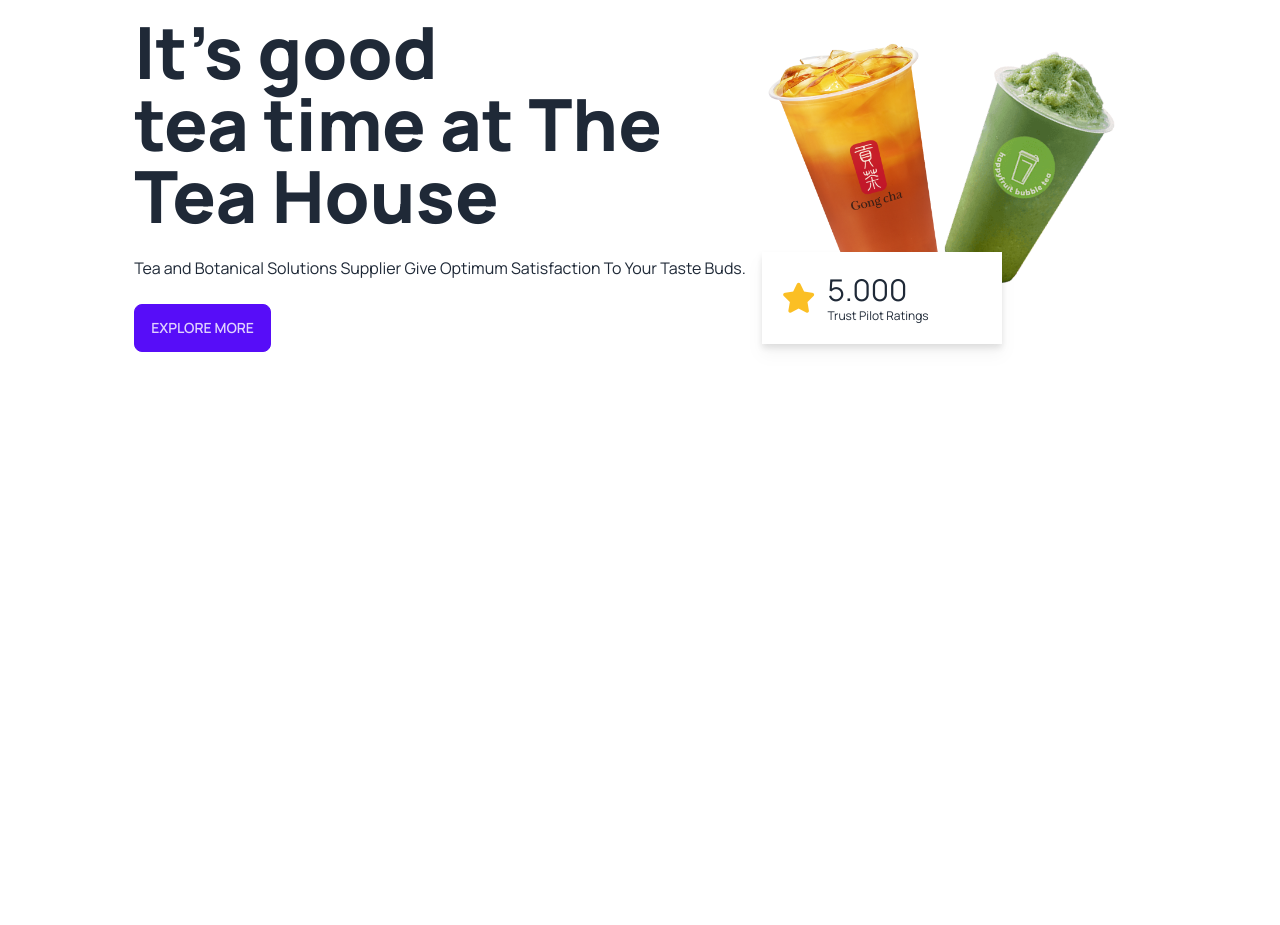
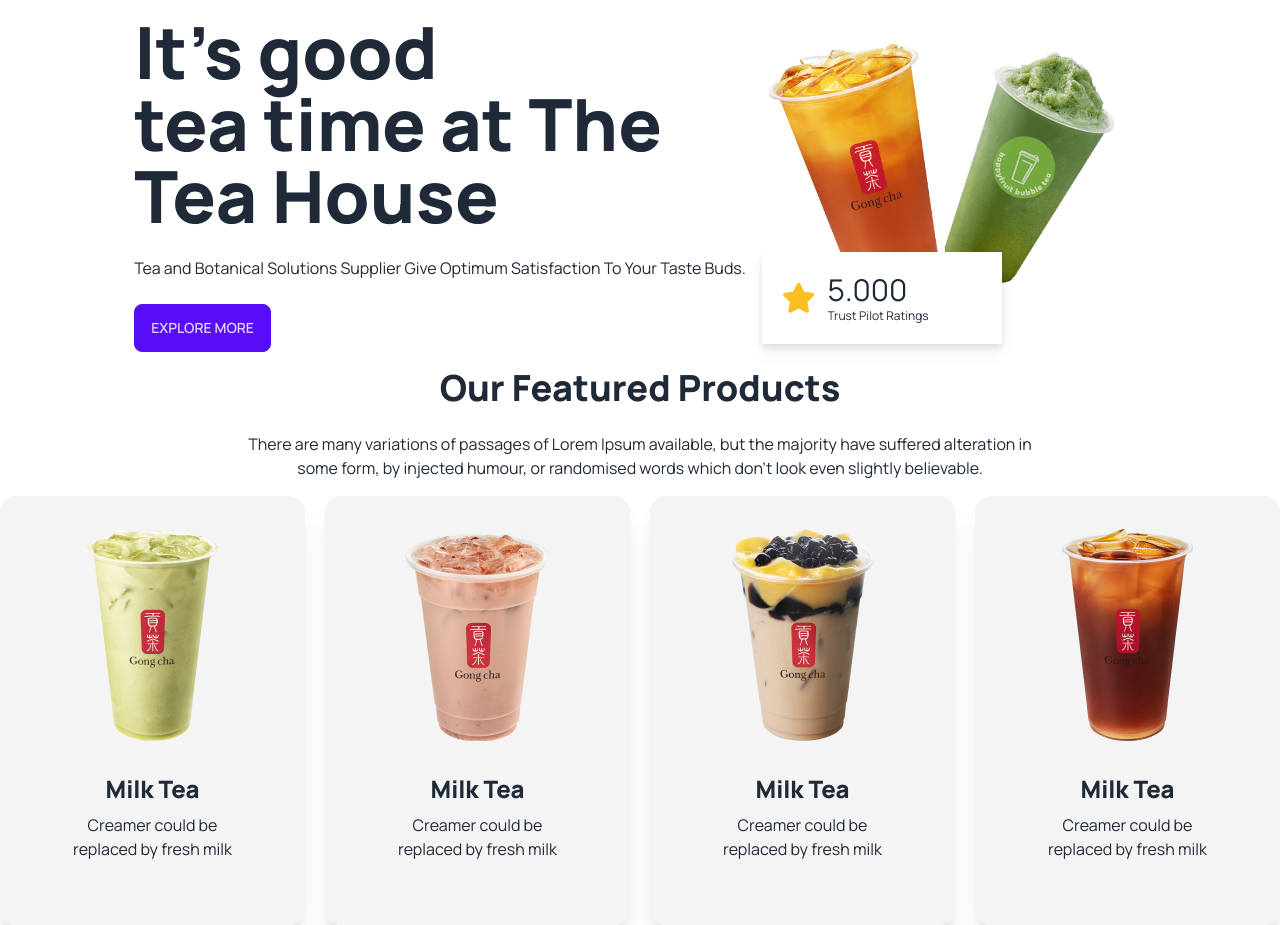
Before and after one commit to raton101/tea-house-resources, a plain HTML site: page index.html in a window 1280 px wide. Before the commit the page ends 800 px from the top, so only its background shows below. Drawn offline with nearby package versions, Linux system fonts and the light colour scheme.

Commit message:
4image Our Featured Products section

```diff
--- a/index.html
+++ b/index.html
@@ -59,6 +59,56 @@
             </div>
           </div>
     </header>
+    <main class="container mx-auto">
+      <!-- Our Featured Products -->
+
+      <section class="text-center ">
+        <h2 class="text-4xl font-extrabold mb-6 ">Our Featured Products</h2>
+        <p class="lg:mx-w-3xl mx-auto mb-4">There are many variations of passages of Lorem Ipsum available, but the majority have suffered alteration in <br>some form, by injected humour, or randomised words which don't look even slightly believable. </p>
+        <!-- featured tea card container -->
+        <div class="grid gap-5 grid-col md:grid-cols-2 lg:grid-cols-4">
+          <!-- frist card -->
+          <div class="card  p-8 bg-gradient-to-r from-[#f4f4f4] to-[#f4f4f4] shadow-xl">
+            <figure><img class="" src="images/tea-1.png" alt="Shoes" /></figure>
+            <div class="card-body justify-center">
+              <h2 class="text-2xl font-bold">Milk Tea</h2>
+              <p>Creamer could be replaced by fresh milk</p>
+              </div>
+            </div>
+
+             <!-- second card -->
+          <div class="card  p-8 bg-gradient-to-r from-[#f4f4f4] to-[#f4f4f4] shadow-xl">
+            <figure><img src="images/tea-2.png" alt="Shoes" /></figure>
+            <div class="card-body justify-center">
+              <h2 class="text-2xl font-bold">Milk Tea</h2>
+              <p>Creamer could be replaced by fresh milk</p>
+              </div>
+            </div>
+
+             <!-- third card -->
+          <div class="card  p-8 bg-gradient-to-r from-[#f4f4f4] to-[#f4f4f4] shadow-xl">
+            <figure><img src="images/tea-3.png" alt="Shoes" /></figure>
+            <div class="card-body justify-center">
+              <h2 class="text-2xl font-bold">Milk Tea</h2>
+              <p>Creamer could be replaced by fresh milk</p>
+              </div>
+            </div>
+
+             <!-- fourth card -->
+          <div class="card  p-8 bg-gradient-to-r from-[#f4f4f4] to-[#f4f4f4] shadow-xl">
+            <figure><img src="images/tea-4.png" alt="Shoes" /></figure>
+            <div class="card-body justify-center">
+              <h2 class="text-2xl font-bold">Milk Tea</h2>
+              <p>Creamer could be replaced by fresh milk</p>
+              </div>
+            </div>
+
+
+          </div>
+      </section>
+
+
+    </main>
 
 </body>
 </html>
```
